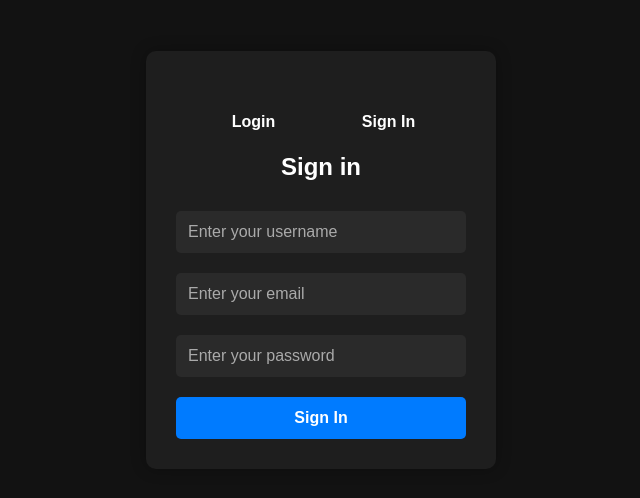
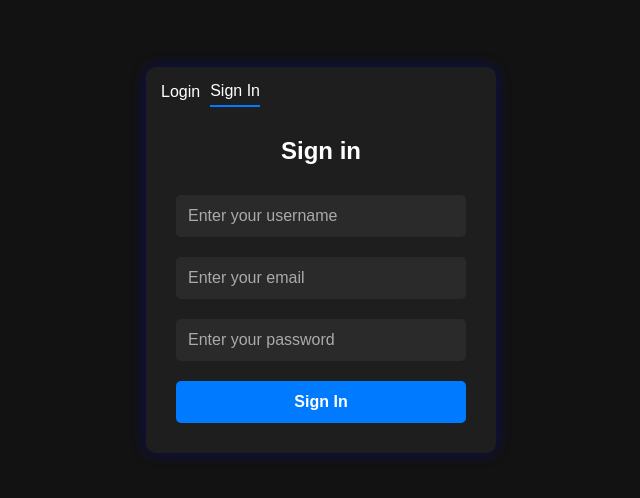
Before and after one commit to abhigyan3819/codespaces-react, a React (Vite) app: page / in a window 1280 px wide. Shown: the part 140-638 px from the top of the page, without its empty margins (319-959 px from the left). Built offline with nearby package versions, Linux system fonts and the light colour scheme.

Commit message:
Update register.css

```diff
--- a/src/components/register/register.css
+++ b/src/components/register/register.css
@@ -22,8 +22,32 @@
     padding: 30px;
     background: #1e1e1e; /* Slightly lighter dark background */
     border-radius: 10px;
-    box-shadow: 0px 0px 15px rgba(1, 1, 1, 0.3); /* Blue glow effect */
+    box-shadow: 0px 0px 15px rgba(0, 0, 255, 0.3); /* Blue glow effect */
     text-align: center;
+    position: relative;
+}
+
+/* Switcher Buttons */
+.switcher {
+    position: absolute;
+    top: 15px;
+    left: 15px;
+    display: flex;
+    gap: 10px;
+}
+
+.switcher button {
+    background: none;
+    border: none;
+    color: #ffffff;
+    font-size: 16px;
+    cursor: pointer;
+    transition: 0.3s;
+    padding-bottom: 5px;
+}
+
+.switcher button.active {
+    border-bottom: 2px solid #007bff; /* Active button underline */
 }
 
 /* Title */
@@ -32,6 +56,7 @@
     font-weight: bold;
     color: #ffffff;
     margin-bottom: 20px;
+    margin-top: 40px; /* Space below switcher */
 }
 
 /* Form styling */
@@ -57,7 +82,7 @@ input::placeholder {
 }
 
 /* Button styling */
-button {
+button[type="submit"] {
     width: 100%;
     padding: 12px;
     margin-top: 10px;
@@ -67,47 +92,10 @@ button {
     font-weight: bold;
     cursor: pointer;
     transition: 0.3s;
-}
-
-button[type="submit"] {
-    background: #007bff; /* Blue */
+    background: #007bff;
     color: #ffffff;
 }
 
 button[type="submit"]:hover {
-    background: #0056b3; /* Darker blue */
+    background: #0056b3;
 }
-
-/* Switch Button */
-.create-btn {
-    background: none;
-    color: #007bff;
-    border: none;
-    font-size: 14px;
-    cursor: pointer;
-    transition: 0.3s;
-}
-
-.create-btn:hover {
-    color: #0056b3;
-}
-
-/* Span */
-span {
-    display: block;
-    color: #ffffff;
-    margin-top: 15px;
-    font-size: 14px;
-}
-.switcher{
-    display: flex;
-    margin: 10px;
-    align-items: start;
-    justify-content: space-between;
-    button{
-        background-color: transparent;
-        color:white;
-        border:none;
-        outline: none;
-    }
-}
```
